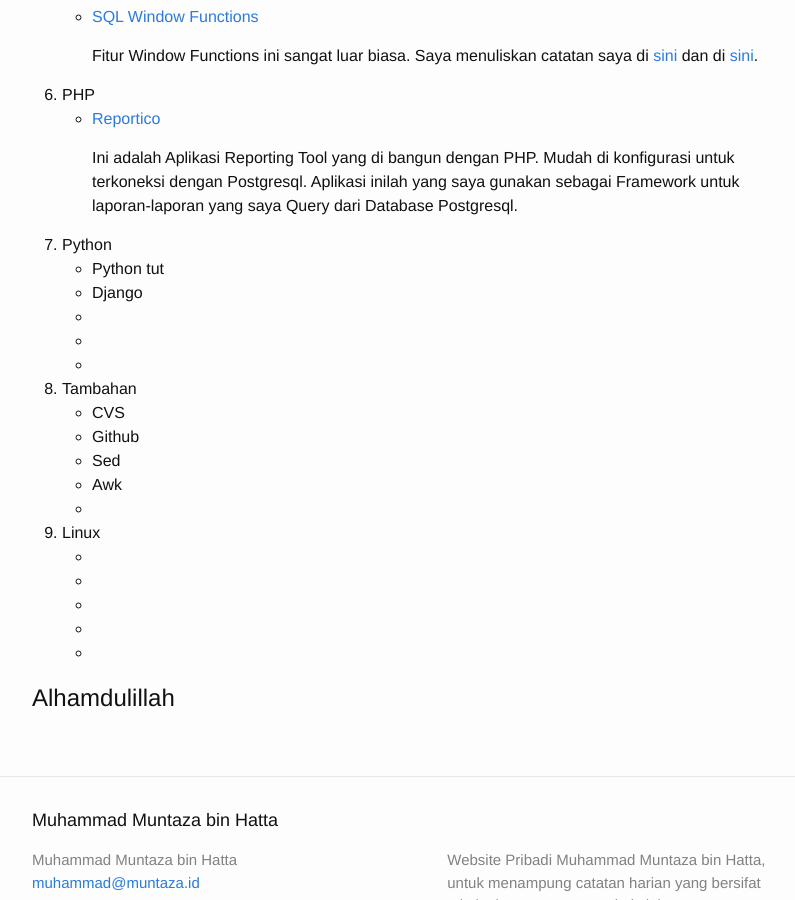
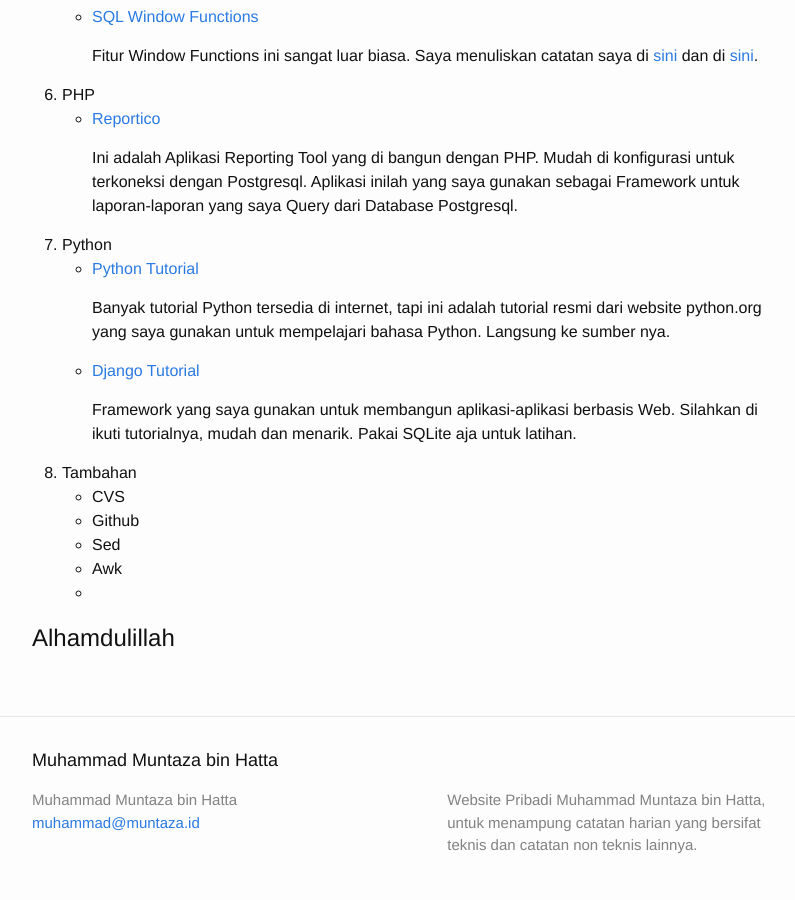
Before and after one commit to muntaza/muntaza.github.io, a Jekyll site: the page built from _posts/2018-12-30-belajar-mandiri-pemprograman.markdown, in a window 1280 px wide and 900 px high, scrolled down 1929 px. Shown: the whole window, without its empty margins (238-1033 px from the left). Built offline with Jekyll 4.4.1, drawn with Linux system fonts in a browser that asks for light colours.

Commit message:
Perbaiki Catatan

```diff
--- a/_posts/2018-12-30-belajar-mandiri-pemprograman.markdown
+++ b/_posts/2018-12-30-belajar-mandiri-pemprograman.markdown
@@ -109,11 +109,15 @@ menghasilkan Software Developer (Programmer) yang handal.
 	    untuk laporan-laporan yang saya Query dari Database Postgresql.
 
 8.  Python
-    -	[]()Python tut
-    -	[]()Django
-    -	[]()
-    -	[]()
-    -	[]()
+    -	[Python Tutorial](https://docs.python.org/3/tutorial/)
+
+	    Banyak tutorial Python tersedia di internet, tapi ini adalah tutorial resmi dari website
+	    python.org yang saya gunakan untuk mempelajari bahasa Python. Langsung ke sumber nya.
+
+    -	[Django Tutorial](https://docs.djangoproject.com/en/2.1/intro/tutorial01/)
+
+	    Framework yang saya gunakan untuk membangun aplikasi-aplikasi berbasis Web. Silahkan
+	    di ikuti tutorialnya, mudah dan menarik. Pakai SQLite aja untuk latihan.
 
 9.  Tambahan
     -	[]()CVS
@@ -122,12 +126,6 @@ menghasilkan Software Developer (Programmer) yang handal.
     -	[]()Awk
     -	[]()
 
-5.  Linux
-    -	[]()
-    -	[]()
-    -	[]()
-    -	[]()
-    -	[]()
 
 
 # Alhamdulillah
```
